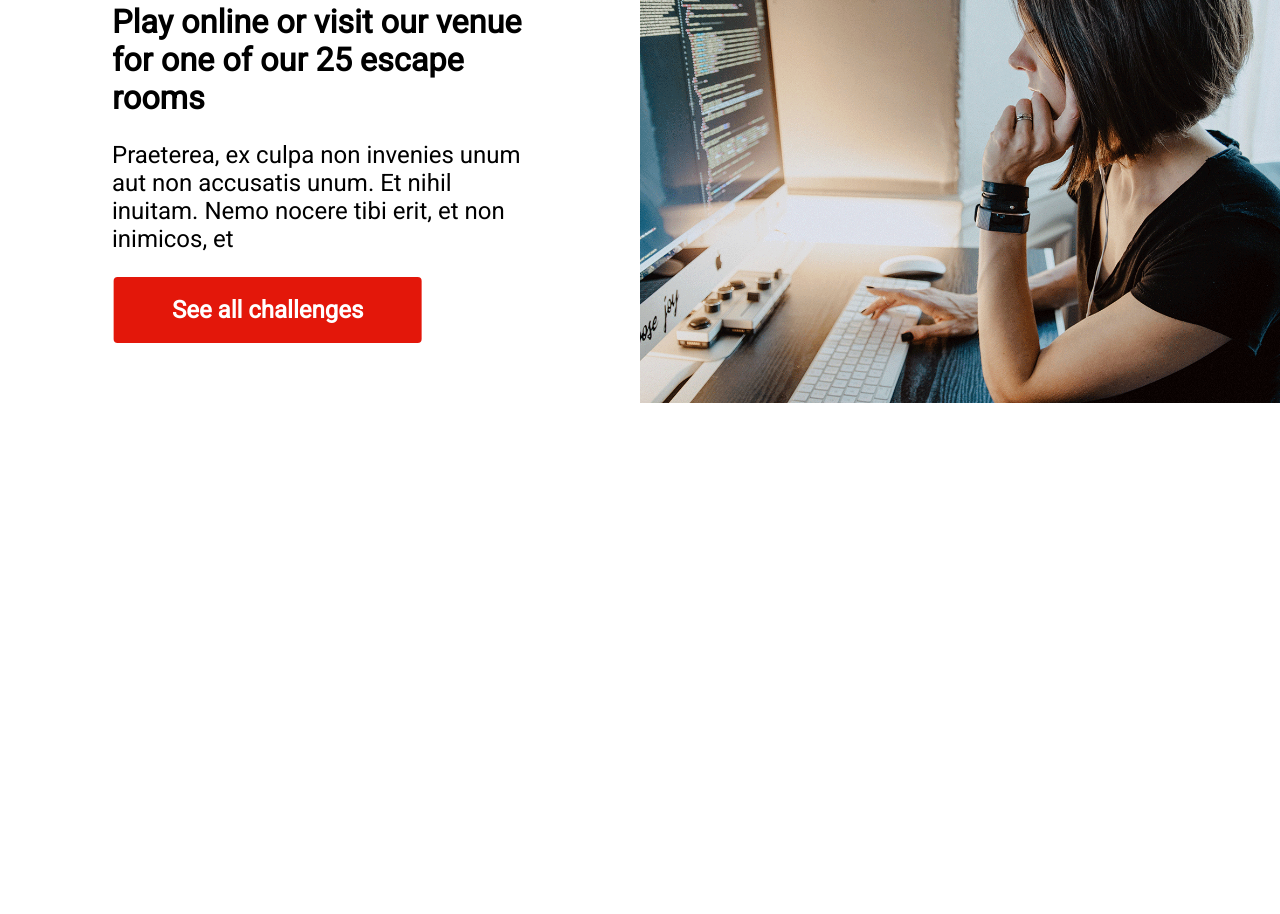
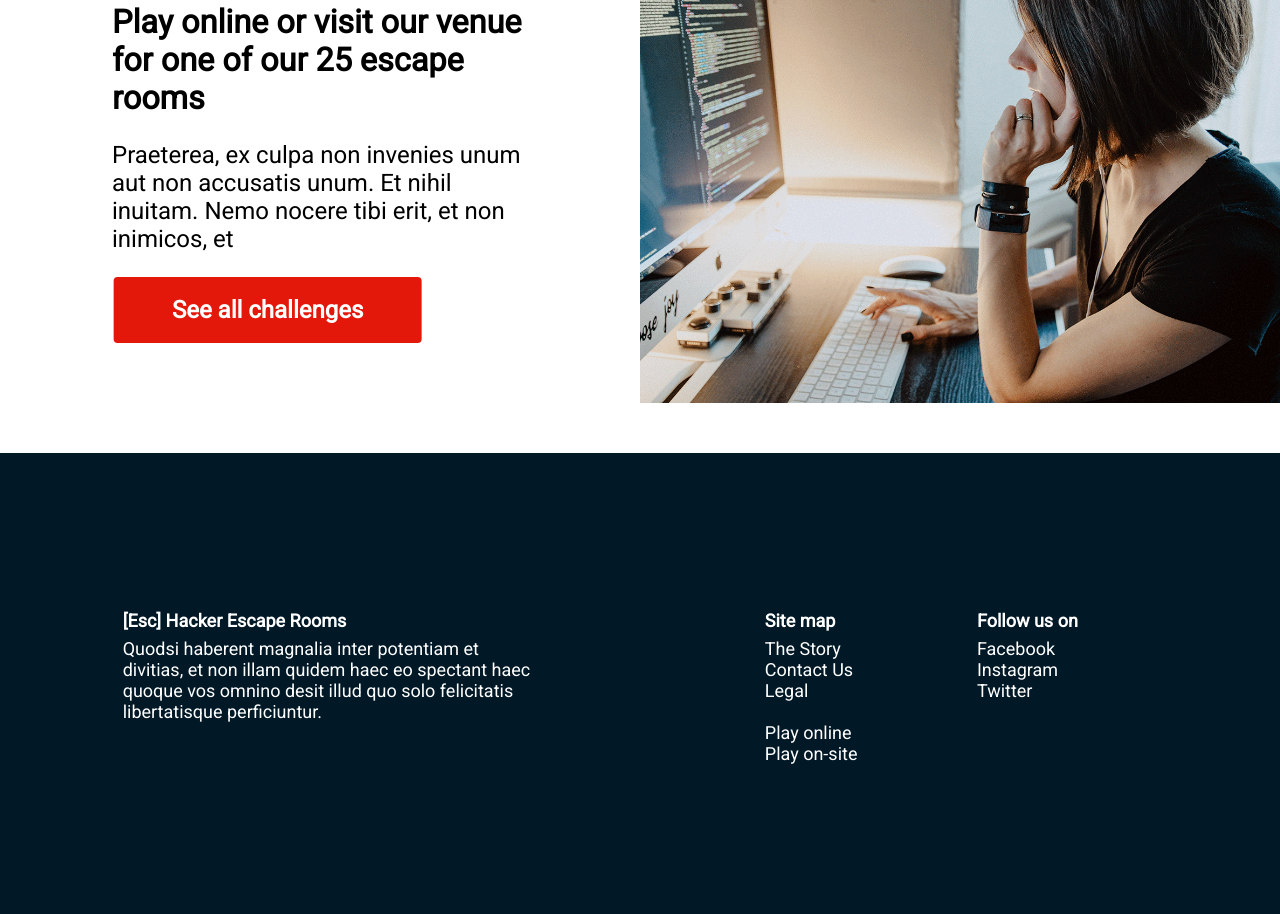
Before and after one commit to CosmicJay2k/esc4, a plain HTML site: page index.html in a window 1280 px wide. Shown: the part 2853-3767 px from the top of the page. Before the commit the page ends 3256 px from the top, so only its background shows below. Drawn offline with Linux system fonts and the light colour scheme.

Commit message:
Added and styled footer

```diff
--- a/index.html
+++ b/index.html
@@ -151,6 +151,33 @@
       </div>
     </div>
   </section>
+
+  <footer>
+    <div class="about">
+      <h1>[Esc] Hacker Escape Rooms</h1>
+      <p class="ftText">Quodsi haberent magnalia inter potentiam et divitias, et non illam quidem haec eo spectant haec
+        quoque vos omnino desit illud quo solo felicitatis libertatisque perficiuntur.</p>
+    </div>
+
+    <div class="ftLinks">
+      <div class="sitemap">
+        <h1>Site map</h1>
+        <a href="#">The Story</a>
+        <a href="#">Contact Us</a>
+        <a href="#">Legal</a>
+        <br>
+        <a href="#">Play online</a>
+        <a href="#">Play on-site</a>
+      </div>
+
+      <div class="social">
+        <h1>Follow us on</h1>
+        <a href="#">Facebook</a>
+        <a href="#">Instagram</a>
+        <a href="#">Twitter</a>
+      </div>
+    </div>
+  </footer>
 </body>
 
 </html>
--- a/mixins.scss
+++ b/mixins.scss
@@ -149,3 +149,46 @@
     }
   }
 }
+
+@mixin mobileFooter {
+  @media screen and (max-width: 768px) {
+    footer {
+      flex-direction: column;
+      justify-content: space-evenly;
+      gap: 40px;
+
+      padding: 64px 0;
+
+      h1 {
+        font-size: 1.5rem;
+        margin: 7px 0;
+      }
+      .about {
+        display: flex;
+        flex-direction: column;
+        margin: 0 20px;
+
+        p {
+          max-width: 440px;
+          margin: 0;
+        }
+      }
+      .ftLinks {
+        display: flex;
+        flex-direction: column;
+        gap: 47px;
+
+        .sitemap {
+          display: flex;
+          flex-direction: column;
+          margin: 0 20px;
+        }
+        .social {
+          display: flex;
+          flex-direction: column;
+          margin: 0 20px;
+        }
+      }
+    }
+  }
+}
--- a/style.scss
+++ b/style.scss
@@ -331,3 +331,51 @@ header {
   }
 }
 @include mixins.mobileHighlights;
+
+footer {
+  display: flex;
+  justify-content: space-evenly;
+  padding: 150px 0;
+  margin: 50px 0 0 0;
+
+  font-size: 1.5rem;
+
+  background: #011827;
+  color: #ffffff;
+
+  h1 {
+    font-size: 1.5rem;
+    margin: 7px 0;
+  }
+  .about {
+    display: flex;
+    flex-direction: column;
+    margin: 0 20px;
+
+    p {
+      max-width: 420px;
+      margin: 0;
+    }
+  }
+  .ftLinks {
+    display: flex;
+    justify-content: space-evenly;
+
+    width: 40%;
+    .sitemap {
+      display: flex;
+      flex-direction: column;
+      margin: 0 20px;
+    }
+    .social {
+      display: flex;
+      flex-direction: column;
+      margin: 0 20px;
+    }
+  }
+
+  a {
+    color: #ffffff;
+  }
+}
+@include mixins.mobileFooter;
```
Also changed, not shown: style.css, 1 other file.
